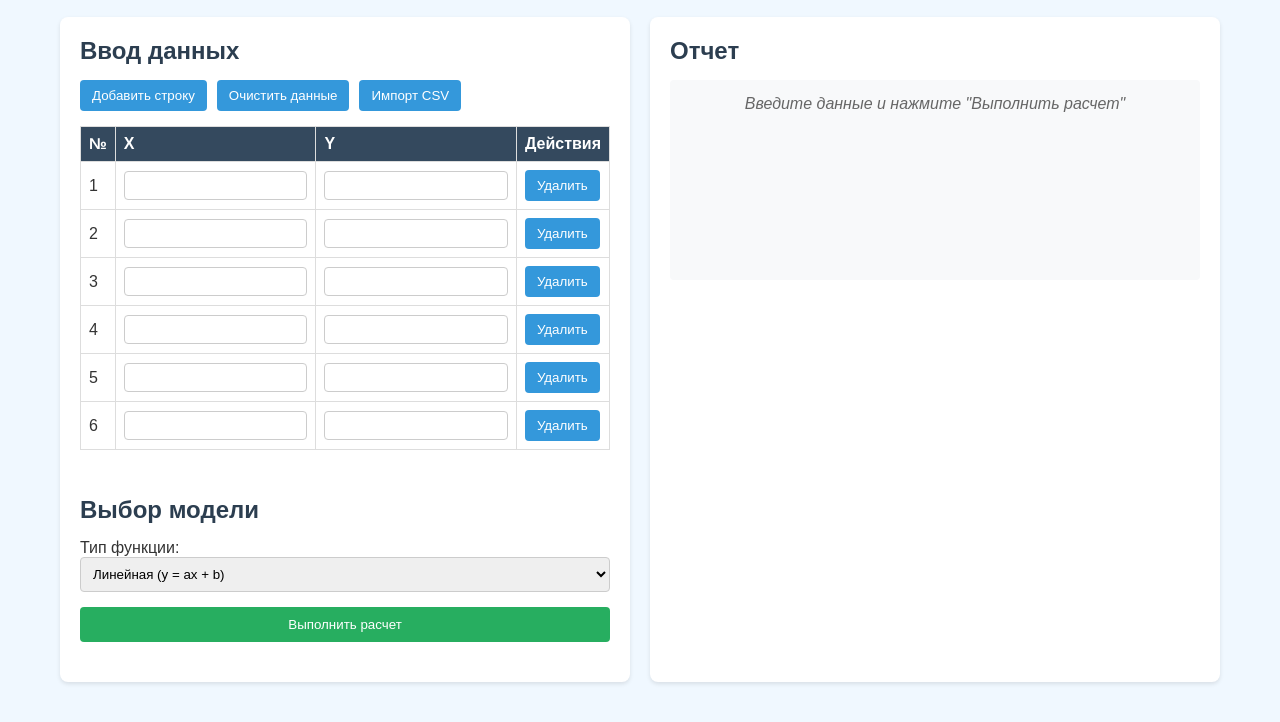
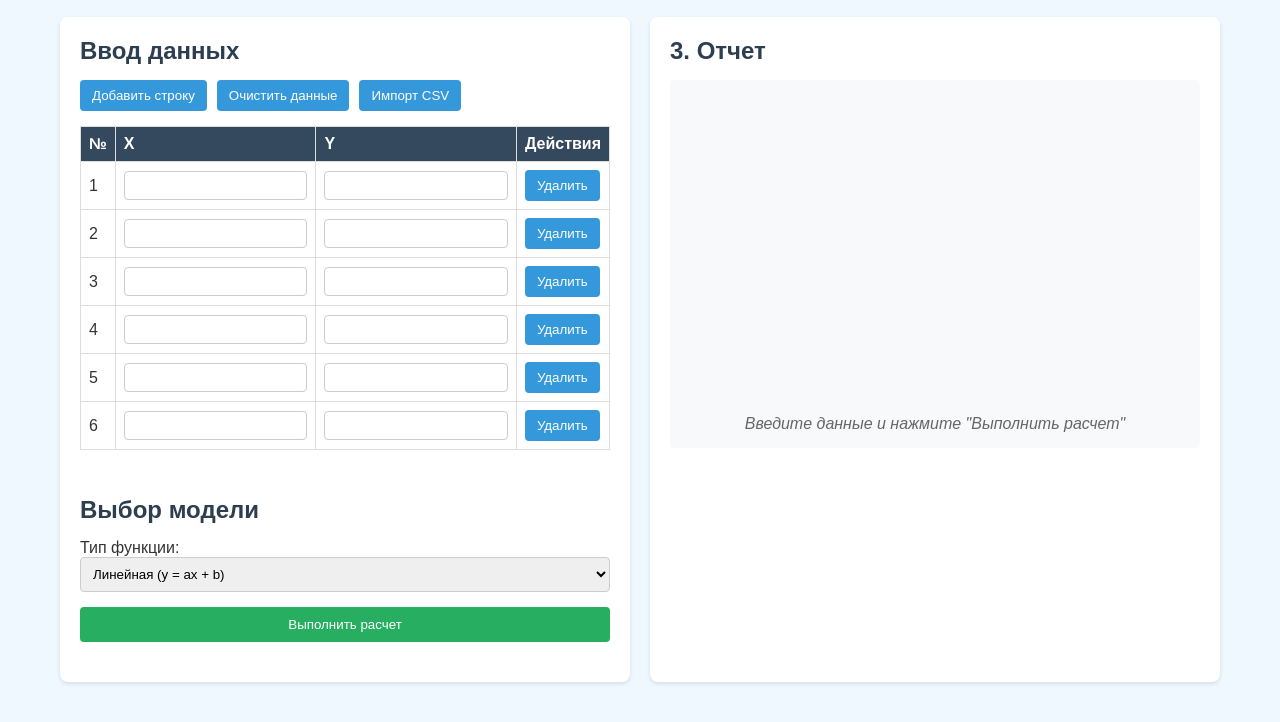
Before and after one commit to Vikkkaaa123/Approximation, a plain HTML site: page index.html in a window 1280 px wide. Shown: the part 60-782 px from the top of the page. Drawn offline with nearby package versions, Linux system fonts and the light colour scheme.

Commit message:
Update index.html

```diff
--- a/index.html
+++ b/index.html
@@ -64,11 +64,14 @@
 
             <div class="results-panel">
                 <section class="report-section">
-                    <h2>Отчет</h2>
-                    <div id="reportContainer" class="report-container">
-                        <div class="no-results">Введите данные и нажмите "Выполнить расчет"</div>
-                    </div>
-                </section>
+    <h2>3. Отчет</h2>
+    <div id="reportContainer" class="report-container">
+        <div class="chart-container">
+            <canvas id="approximationChart"></canvas>
+        </div>
+        <div class="no-results">Введите данные и нажмите "Выполнить расчет"</div>
+    </div>
+</section>
             </div>
         </div>
     </div>
```
